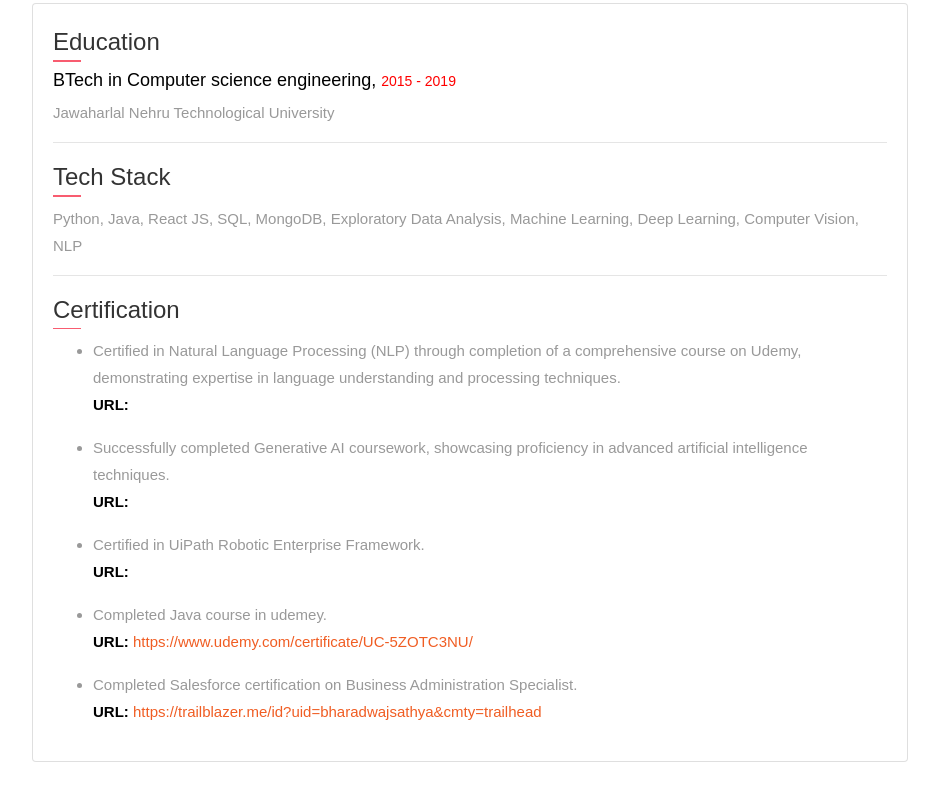
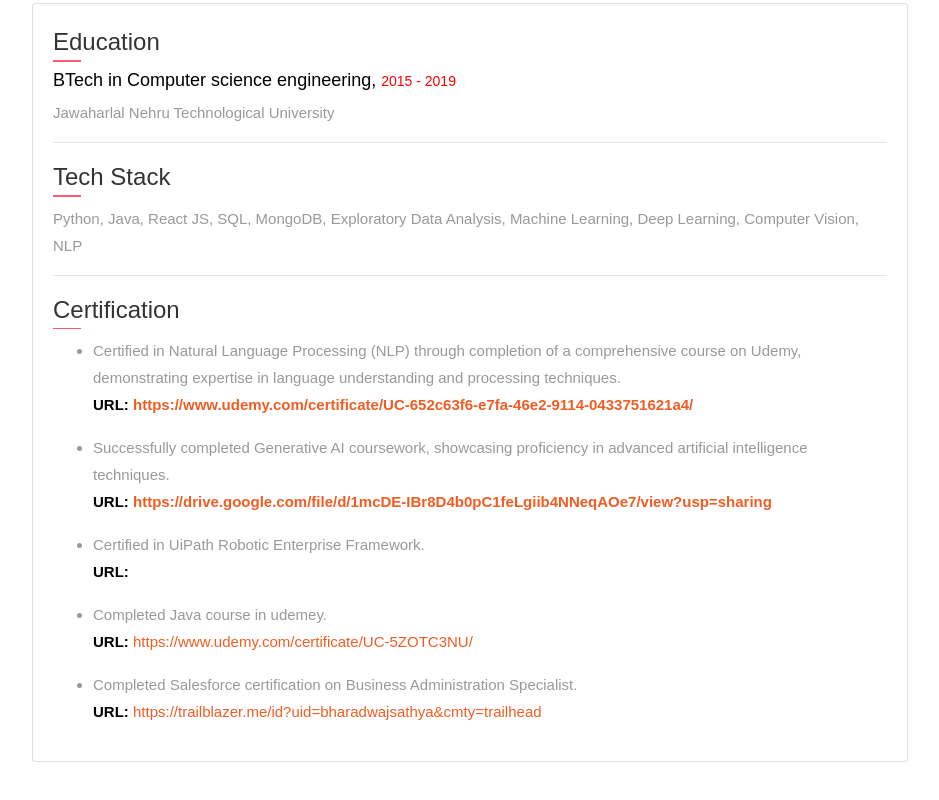
Before and after one commit to Bharadwaj-Sathya/Portfoilo, a React (Create React App) app in the folder client/: page /about in a window 1280 px wide. Shown: the part 1247-2047 px from the top of the page, without its empty margins (330-1269 px from the left). Built offline with nearby package versions, Linux system fonts and the light colour scheme.

Commit message:
Changes in link

```diff
--- a/client/src/components/About.js
+++ b/client/src/components/About.js
@@ -217,7 +217,7 @@ function About() {
                         <span>
                           <p>
                             <strong style={{ color: "#000" }}>
-                              URL: <a href="https://www.udemy.com/certificate/UC-652c63f6-e7fa-46e2-9114-0433751621a4/"></a>
+                              URL: <a href="">https://www.udemy.com/certificate/UC-652c63f6-e7fa-46e2-9114-0433751621a4/</a>
                             </strong>
                           </p>
                         </span>
@@ -227,7 +227,7 @@ function About() {
                         <span>
                           <p>
                             <strong style={{ color: "#000" }}>
-                              URL: <a href="https://drive.google.com/file/d/1mcDE-IBr8D4b0pC1feLgiib4NNeqAOe7/view?usp=sharing"></a>
+                              URL: <a href="">https://drive.google.com/file/d/1mcDE-IBr8D4b0pC1feLgiib4NNeqAOe7/view?usp=sharing</a>
                             </strong>
                           </p>
                         </span>
```
